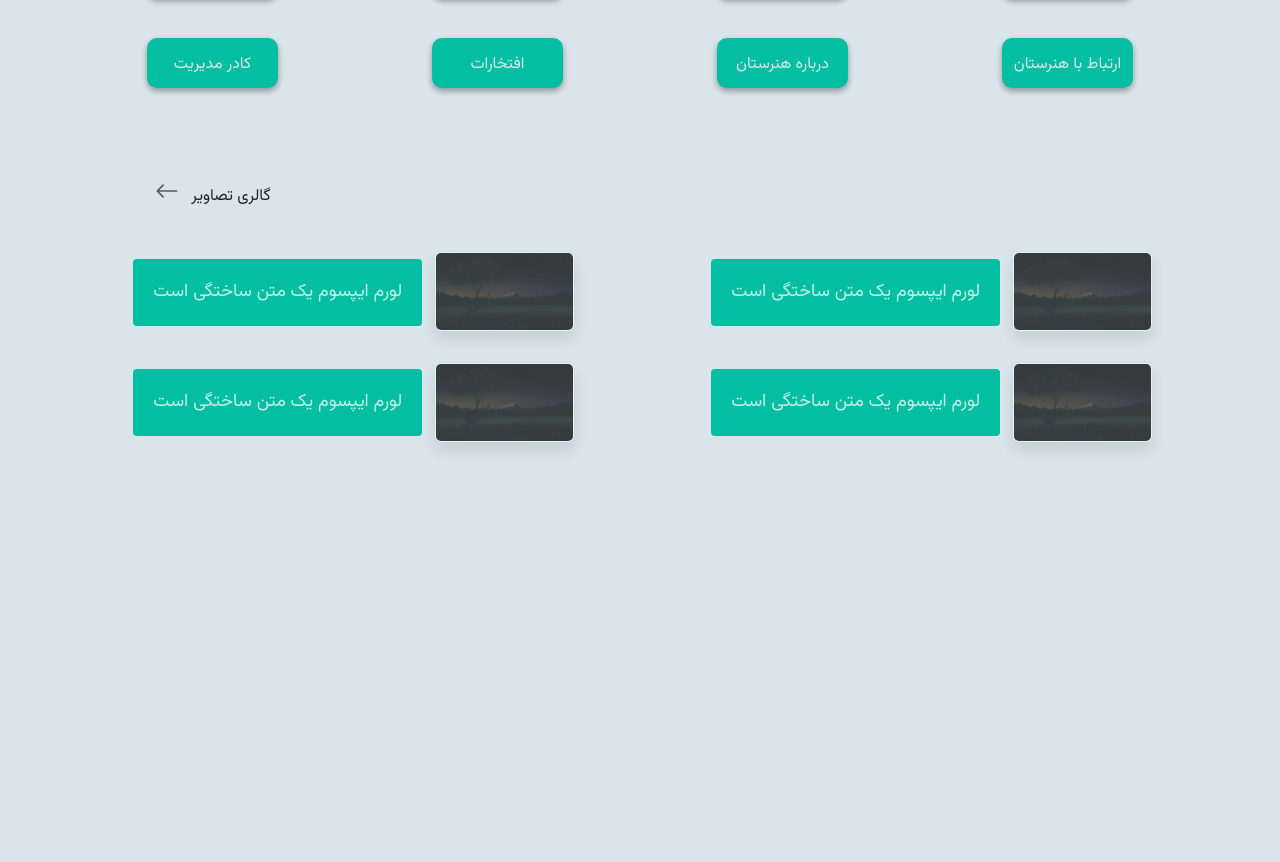
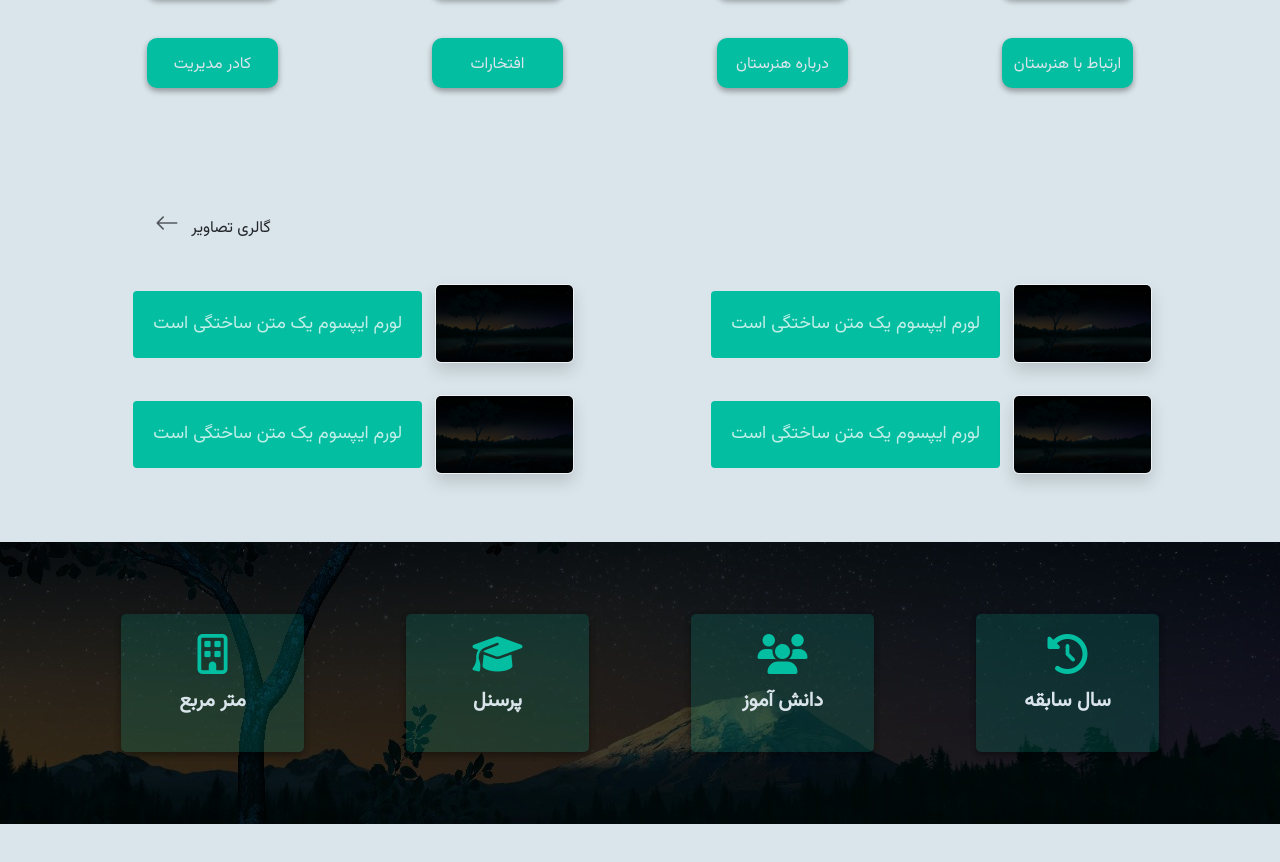
Before and after one commit to AmirhosseinSharafi790/khademi-repo, a React (Create React App) app: page / in a window 1280 px wide. Shown: the part 352-1214 px from the top of the page. Before the commit the page ends 830 px from the top, so only its background shows below. Built offline with nearby package versions, Linux system fonts and the light colour scheme.

Commit message:
section 5 buggg

```diff
--- a/public/index.html
+++ b/public/index.html
@@ -6,8 +6,9 @@
     <title>هنرستان فنی نمونه دولتی خادمی</title>
      <link rel="stylesheet" href="https://cdn.jsdelivr.net/npm/bootstrap-icons@1.11.3/font/bootstrap-icons.min.css">
      <link rel="stylesheet" href="https://cdnjs.cloudflare.com/ajax/libs/animate.css/4.1.1/animate.min.css"/>
+     <link rel="stylesheet" href="https://cdnjs.cloudflare.com/ajax/libs/font-awesome/6.5.2/css/all.min.css">
   </head>
-  <body class="bg-nav mx-2">
+  <body class="bg-nav">
     <div id="root"></div>
   </body>
 </html>
--- a/src/App.js
+++ b/src/App.js
@@ -2,6 +2,7 @@ import "./App.css"
 import React from "react"
 import { useRoutes} from "react-router-dom"
 import router from "./routes";
+import Section5 from "./components/divition/Section5/Section5";
 // import Section3 from "./components/divition/section3/Section3";
 
 function App(){
@@ -12,6 +13,7 @@ function App(){
         {
             myroutes
         }
+            <Section5 />
         </>
     );
 
--- /dev/null
+++ b/src/components/divition/Section5/Section5.css
@@ -0,0 +1,36 @@
+.section-A {
+  color: #212529;
+}
+.section2 {
+  background-image: url("../../../assets/images/section2-bac.jpg");
+
+  background-position: center;
+}
+.counterBox {
+  background-color: #04bea229;
+  margin: 10px 0;
+  text-align: center;
+  padding: 20px;
+  border-radius: 5px;
+  width: 70%;
+  margin: auto;
+  box-shadow: rgba(0, 0, 0, 0.16) 0px 3px 6px, rgba(0, 0, 0, 0.23) 0px 3px 6px;
+  color: #dae5eb;
+}
+.icon-Size {
+  font-size: 40px;
+  color: #04bea2;
+}
+.number-counterBox,
+.number-counterBox-M {
+  font-weight: bold;
+  font-size: 25px;
+  margin-top: 30px;
+}
+.desc-counterBox {
+  font-size: 20px;
+  font-weight: bold;
+}
+.text-justify {
+  text-align: justify;
+}
--- /dev/null
+++ b/src/components/divition/Section5/Section5.js
@@ -0,0 +1,38 @@
+import "./Section5.css";
+import {Container , Row} from 'react-bootstrap'
+import Section5Counter from "./Section5Counter";
+function Section5() {
+
+  let CounterItems = [
+    {
+      textValue : 'سال سابقه' ,
+      icon : 'fa-sharp fa-solid fa-clock-rotate-left icon-Size',
+    },
+    {
+      textValue : 'دانش آموز' ,
+      icon : 'fa-solid fa-users icon-Size',
+    },
+    {
+      textValue : 'پرسنل' ,
+      icon : 'fa-solid fa-graduation-cap icon-Size',
+    },
+    {
+      textValue : 'متر مربع' ,
+      icon : 'fa-regular fa-building icon-Size',
+    },
+  ]
+
+  return (
+    <div className="section-A section2 py-5 my-5 m-inline">
+      <Container>
+        <Row>
+          {CounterItems.map(CounterItem => (
+            <Section5Counter {...CounterItem}/>
+          ))}
+        </Row>
+      </Container>
+    </div>
+  )
+}
+
+export default Section5;
--- /dev/null
+++ b/src/components/divition/Section5/Section5Counter.js
@@ -0,0 +1,17 @@
+'./Section5.css'
+
+import { Col } from "react-bootstrap"
+
+function Section5Counter({textValue , icon}){
+    return(
+        <Col className="my-4" md = {6} xl = {3}>
+            <div className = "counterBox">
+              <i className = {icon}></i>
+              <p className = "purecounter fs-3 my-2" data-purecounter-start="0" data-purecounter-end="60"></p>
+              <p className = "desc-counterBox">{textValue}</p>
+            </div>
+        </Col>
+    )
+}
+
+export default Section5Counter
--- a/src/components/divition/section3/Section3.js
+++ b/src/components/divition/section3/Section3.js
@@ -25,7 +25,7 @@ function Section3(){
 
     return(
         <div>
-            <Container className='my-3 p-1 text-center align-items-center rounded mt-50'>
+            <Container className='my-5 p-1 text-center align-items-center rounded mt-50'>
                 <Row className='my-2 mt-5 d-flex align-items-center text-white text-end padding-G'>
                     <p><span className="text-dark">گالری تصاویر</span> <a class="bi bi-arrow-left fs-4 mx-2 opacity-75 text-dark" href="./sections/photoAlbum/album.html" id="arrow-hover"></a></p>
 
--- a/src/components/divition/section3/Section3items.js
+++ b/src/components/divition/section3/Section3items.js
@@ -3,7 +3,7 @@ import { Col } from 'react-bootstrap'
 import ImgSection3 from '../../../assets/images/section2-bac.jpg'
 function Section3Items({textValue}){
     return(
-        <Col md = {6}>
+        <Col lg = {6}>
             <img src = {ImgSection3} className="me-2 my-3 img-fluid rounded shadow w-25 border border-white border-opacity-50" alt=''/>
             <button className="button">
                 <span>
```
